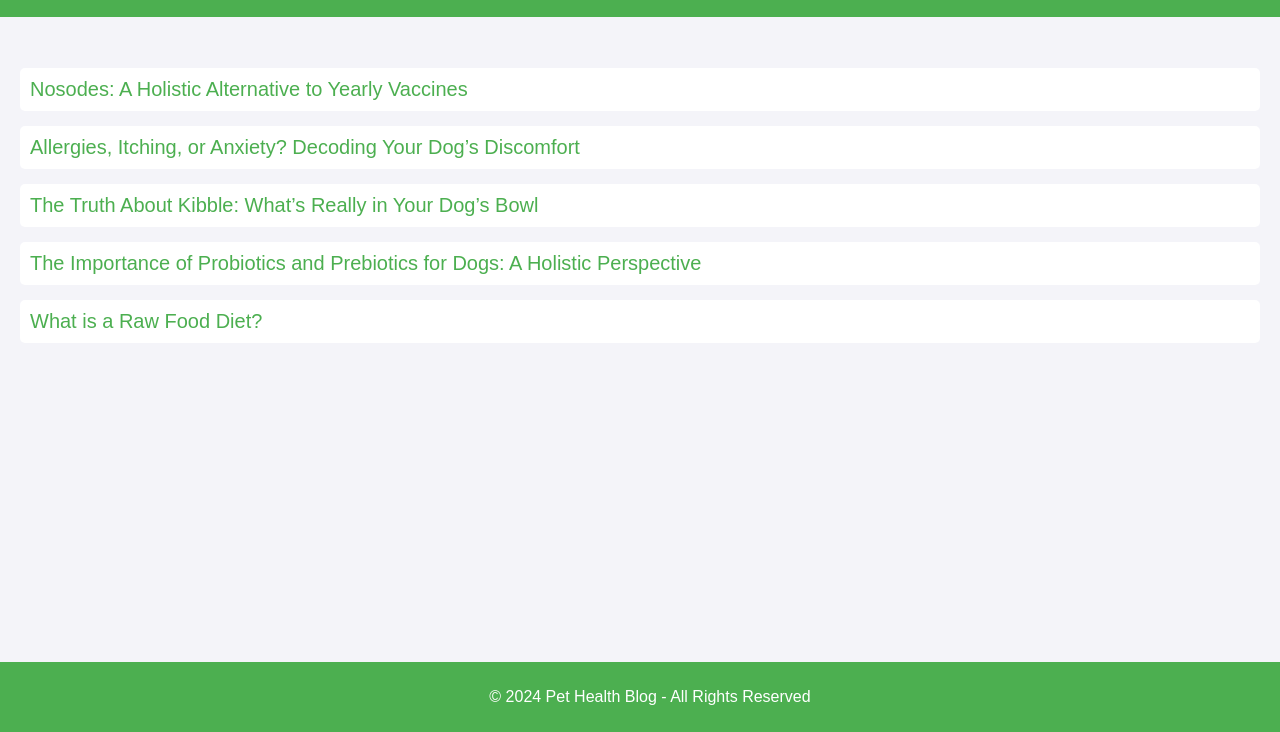
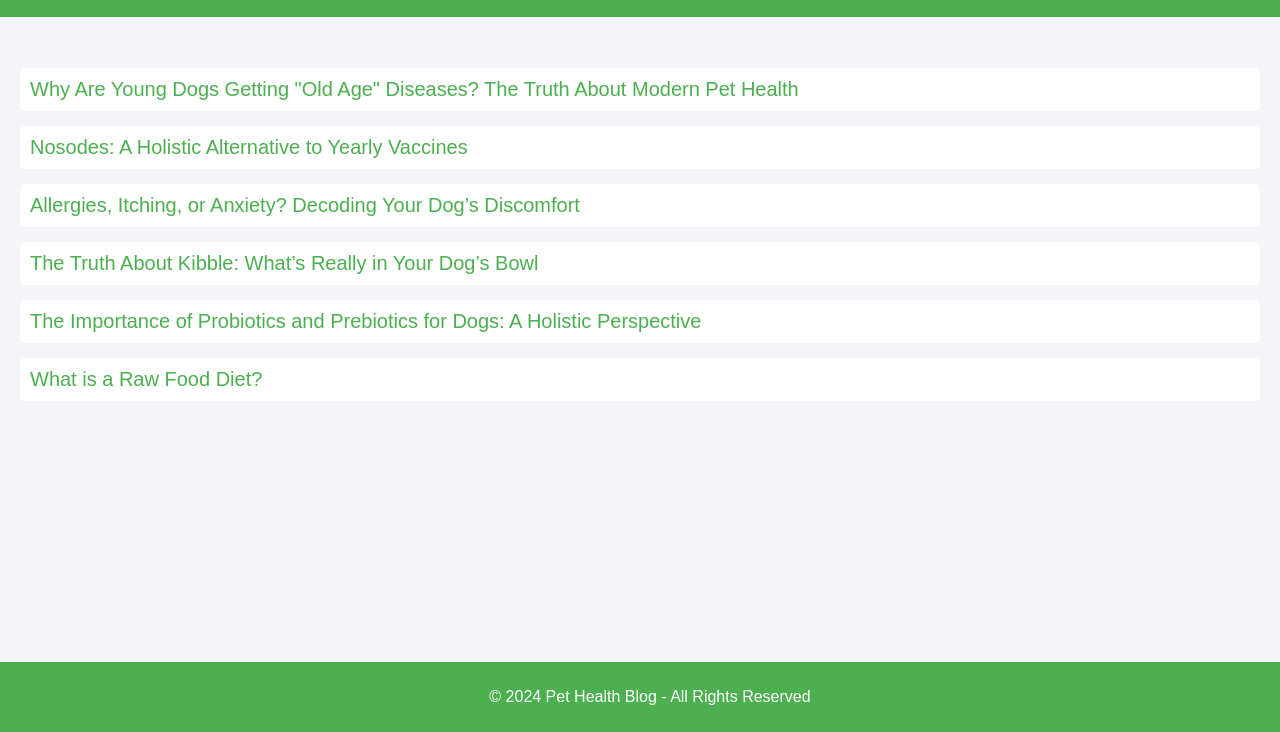
Before and after one commit to Mirazahra/mirazahra.github.io, a plain HTML site: page blogs.html in a window 1280 px wide. Shown: the part 68-800 px from the top of the page. Drawn offline with Linux system fonts and the light colour scheme.

Commit message:
Update blogs.html

```diff
--- a/blogs.html
+++ b/blogs.html
@@ -69,11 +69,14 @@
 </header>
 
 <ul>
+    <li><a href="wolves.html">Why Are Young Dogs Getting "Old Age" Diseases? The Truth About Modern Pet Health</a></li>
     <li><a href="nosodes.html">Nosodes: A Holistic Alternative to Yearly Vaccines</a></li>
     <li><a href="allergies_itching_anxiety.html">Allergies, Itching, or Anxiety? Decoding Your Dog’s Discomfort</a></li>
     <li><a href="truth-about-kibble.html">The Truth About Kibble: What’s Really in Your Dog’s Bowl</a></li>
     <li><a href="importance-of-probiotics.html">The Importance of Probiotics and Prebiotics for Dogs: A Holistic Perspective</a></li>
     <li><a href="raw-food-diet.html">What is a Raw Food Diet?</a></li>
+
+
 </ul>
 
 <footer>
```
